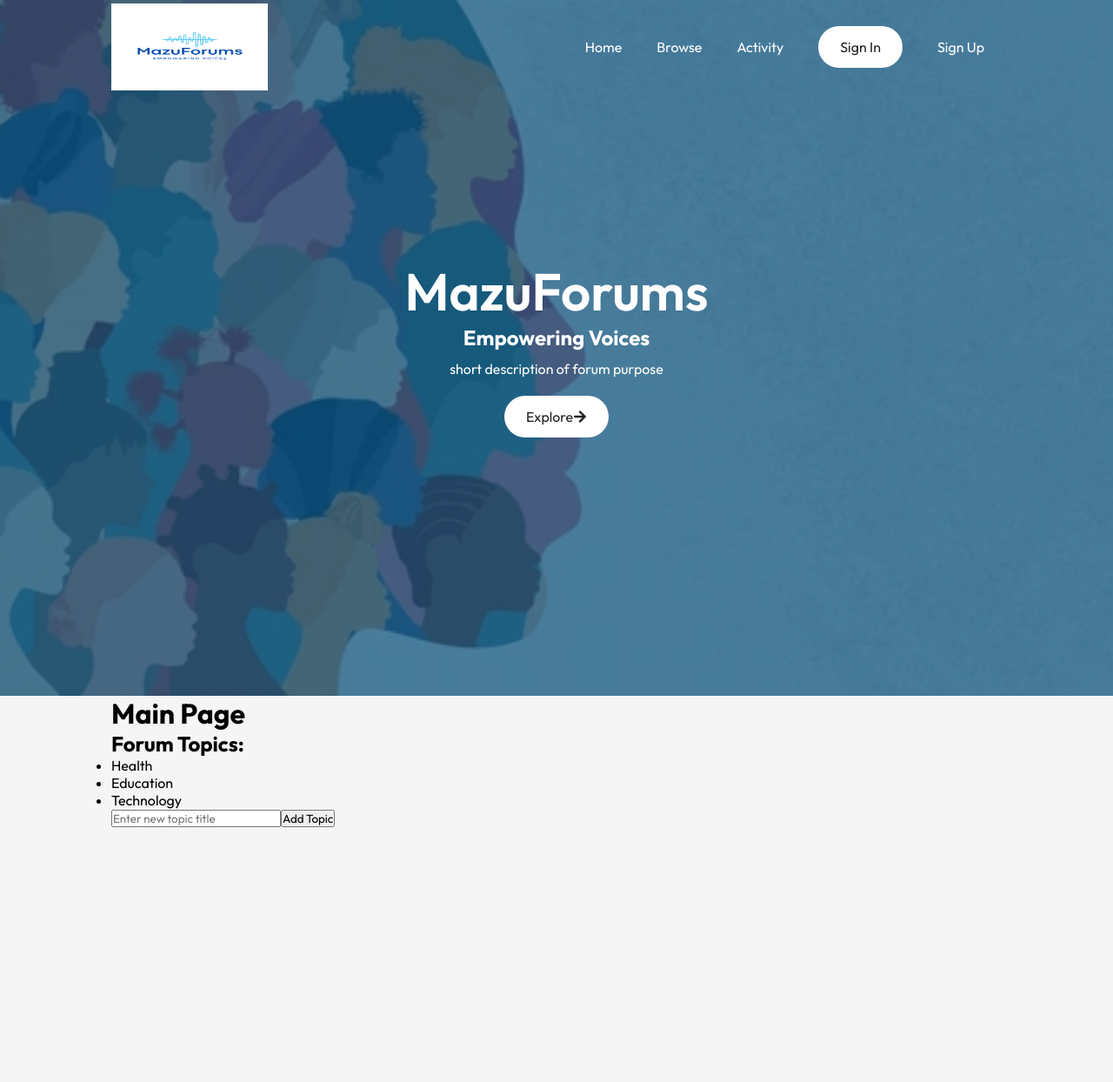
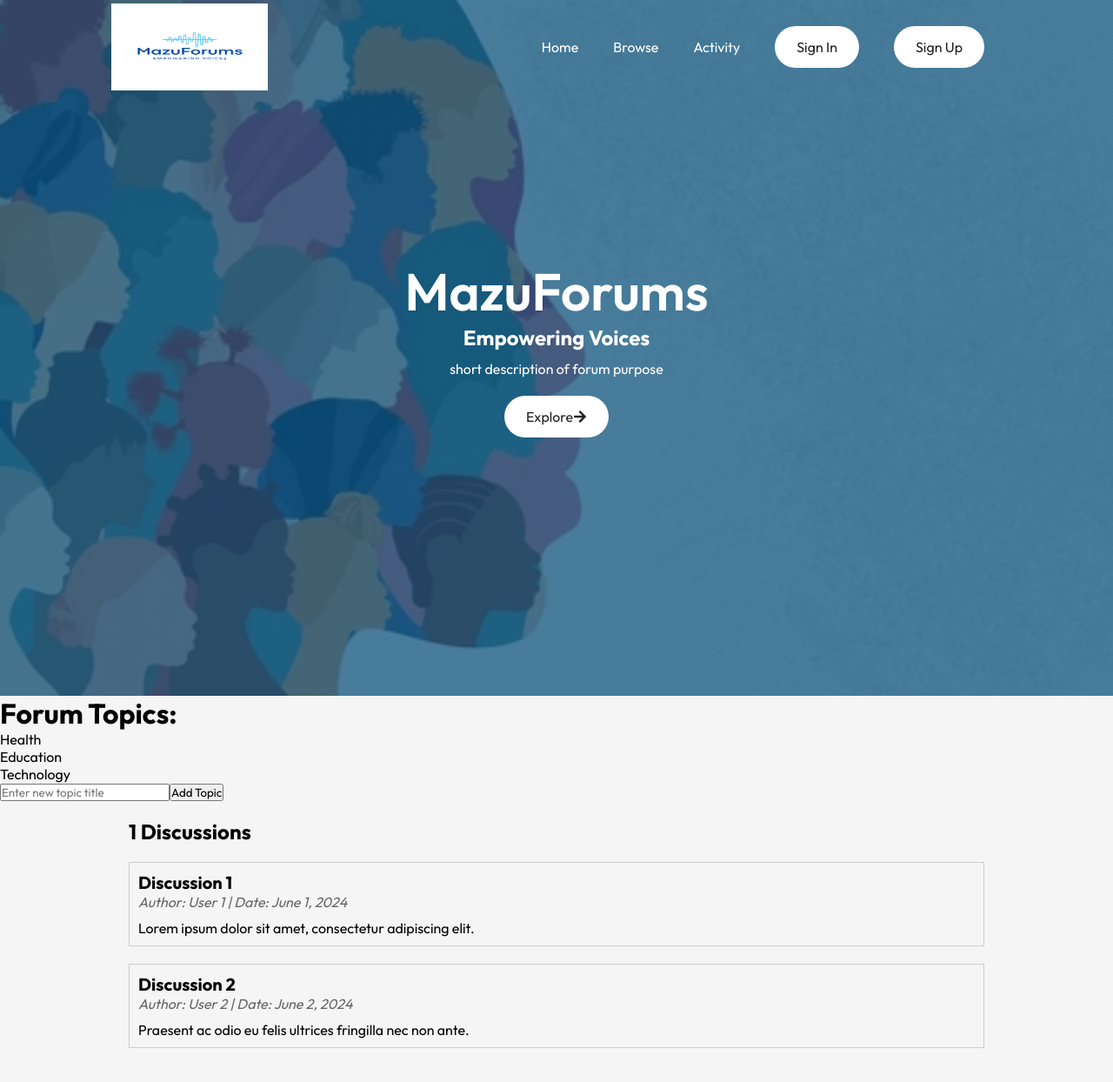
Before and after one commit to amilou86/mazuforums, a React (Vite) app: page /topic/1 in a window 1280 px wide. Shown: the whole page at 87% size. Before the commit the page ends 951 px from the top, so only its background shows below. Built offline with nearby package versions, Linux system fonts and the light colour scheme.

Commit message:
initial links

```diff
--- a/src/App.jsx
+++ b/src/App.jsx
@@ -7,6 +7,7 @@ import Activity from './Components/Activity/Activity';
 import SignIn from './Components/SignIn/SignIn';
 import SignUp from './Components/SignUp/SignUp';
 import MainPage from './Components/Forum/MainPage';
+import TopicDiscussions from './Components/Forum/TopicDiscussions';
 
 const App = () => {
   console.log("App component is being rendered.");
@@ -15,6 +16,8 @@ const App = () => {
       <div>
         <Navbar />
         <Hero />
+        {/* <Browse /> */}
+        <MainPage />
         <div className="container">
           <Routes>
             <Route path="/" element={<Browse />} />
@@ -22,8 +25,8 @@ const App = () => {
             <Route path="/activity" element={<Activity />} />
             <Route path="/signin" element={<SignIn />} />
             <Route path="/signup" element={<SignUp />} />
+            <Route path="/topic/:topicName" element={<TopicDiscussions />} />
           </Routes>
-          <MainPage />
         </div>
       </div>
     </Router>
--- a/src/Components/Browse/Browse.jsx
+++ b/src/Components/Browse/Browse.jsx
@@ -1,43 +1,40 @@
-import React from 'react'
-import './Browse.css'
-import health from '../../assets/health.png'
-import education from '../../assets/education.png'
-import energy from '../../assets/energy.png'
+import React from 'react';
+import './Browse.css';
+import health from '../../assets/health.png';
+import education from '../../assets/education.png';
+import energy from '../../assets/energy.png';
 import { SiWorldhealthorganization } from "react-icons/si";
 import { IoSchoolOutline } from "react-icons/io5";
 import { SlEnergy } from "react-icons/sl";
+import { Link } from 'react-router-dom'; // Import Link for routing
 
 const Browse = () => {
+    const topics = [ // Define topics data within Browse component
+        { id: 1, title: "Health", image: health, icon: <SiWorldhealthorganization /> },
+        { id: 2, title: "Education", image: education, icon: <IoSchoolOutline /> },
+        { id: 3, title: "Energy", image: energy, icon: <SlEnergy /> },
+    ];
+
     return (
         <div className='browse'>
             <div className='browse-header'>
                 <h1>Browse Topics</h1>
             </div>
             <div className="topics-container">
-                <div className="topicsbrowse">
-                    <img src={health} alt="health topic image" />
-                    <div className="caption">
-                        <SiWorldhealthorganization />
-                        <p>Health</p>
+                {topics.map(topic => (
+                    <div key={topic.id} className="topicsbrowse">
+                        <Link to={`/topic/${topic.title}`}> {/* Link to topic details */}
+                            <img src={topic.image} alt={topic.title + " topic image"} />
+                            <div className="caption">
+                                {topic.icon}
+                                <p>{topic.title}</p>
+                            </div>
+                        </Link>
                     </div>
-                </div>
-                <div className='topicsbrowse'>
-                    <img src={education} alt="education topic image" />
-                    <div className="caption">
-                        <p>Education</p>
-                        <IoSchoolOutline />
-                    </div>
-                </div>
-                <div className='topicsbrowse'>
-                    <img src={energy} alt="energy topic image" />
-                    <div className="caption">
-                        <p>Energy</p>
-                        <SlEnergy />
-                    </div>
-                </div>
+                ))}
             </div>
         </div>
     );
 }
 
-export default Browse
+export default Browse;
--- a/src/Components/Forum/MainPage.jsx
+++ b/src/Components/Forum/MainPage.jsx
@@ -28,16 +28,13 @@ const MainPage = () => {
         }
     };
 
-    console.log('MainPage component is being rendered.');
-
     return (
         <div>
-            <h1>Main Page</h1>
-            <h2>Forum Topics:</h2>
+            <h1>Forum Topics:</h1>
             <ul>
                 {topics.map(topic => (
                     <li key={topic.id}>
-                        <Link to={`/topic/${topic.id}`}>
+                        <Link to={`/topic/${topic.title}`}>
                             {topic.title}
                         </Link>
                     </li>
--- /dev/null
+++ b/src/Components/Forum/TopicDiscussions.css
@@ -0,0 +1,27 @@
+.topic-discussions {
+    padding: 20px;
+}
+
+.topic-name {
+    font-size: 24px;
+    margin-bottom: 20px;
+}
+
+.discussion {
+    border: 1px solid #ccc;
+    padding: 10px;
+    margin-bottom: 20px;
+}
+
+.discussion-title {
+    font-size: 20px;
+}
+
+.discussion-info {
+    font-style: italic;
+    color: #666;
+}
+
+.discussion-content {
+    margin-top: 10px;
+}
--- /dev/null
+++ b/src/Components/Forum/TopicDiscussions.jsx
@@ -0,0 +1,30 @@
+import React from 'react';
+import { useParams } from 'react-router-dom';
+import './TopicDiscussions.css';
+const TopicDiscussions = () => {
+    const { topicName } = useParams(); // Get the topic name from the URL params
+
+    // Mock discussions data (replace this with actual data fetched from the backend)
+    const discussions = [
+        { id: 1, title: "Discussion 1", author: "User 1", date: "June 1, 2024", content: "Lorem ipsum dolor sit amet, consectetur adipiscing elit." },
+        { id: 2, title: "Discussion 2", author: "User 2", date: "June 2, 2024", content: "Praesent ac odio eu felis ultrices fringilla nec non ante." },
+        // Add more discussions here
+    ];
+
+    return (
+        <div className="topic-discussions">
+            <h1 className="topic-name">{topicName} Discussions</h1>
+            <div className="discussion-list">
+                {discussions.map(discussion => (
+                    <div key={discussion.id} className="discussion">
+                        <h2 className="discussion-title">{discussion.title}</h2>
+                        <p className="discussion-info">Author: {discussion.author} | Date: {discussion.date}</p>
+                        <p className="discussion-content">{discussion.content}</p>
+                    </div>
+                ))}
+            </div>
+        </div>
+    );
+}
+
+export default TopicDiscussions;
--- a/src/Components/Navbar/Navbar.jsx
+++ b/src/Components/Navbar/Navbar.jsx
@@ -1,4 +1,5 @@
 import React from 'react'
+import { Link } from 'react-router-dom' // Import Link component
 import './Navbar.css'
 import MFlogo from '../../assets/MFlogo1.png'
 import MFlogo2 from '../../assets/MFlogo2.png'
@@ -10,11 +11,15 @@ const Navbar = () => {
         <nav className='container'>
             <img src={MFlogo2} alt="logo" className='logo' />
             <ul>
-                <li>Home</li>
-                <li>Browse</li>
+                <li>
+                    <Link to="/">Home</Link>  {/* Link to the root path ("/") for Home */}
+                </li>
+                <li>
+                    <Link to="/">Browse</Link>
+                </li>
                 <li>Activity</li>
                 <li><button className='btn'>Sign In</button></li>
-                <li>Sign Up</li>
+                <li><button className='btn'>Sign Up</button></li>
             </ul>
 
         </nav>
```
